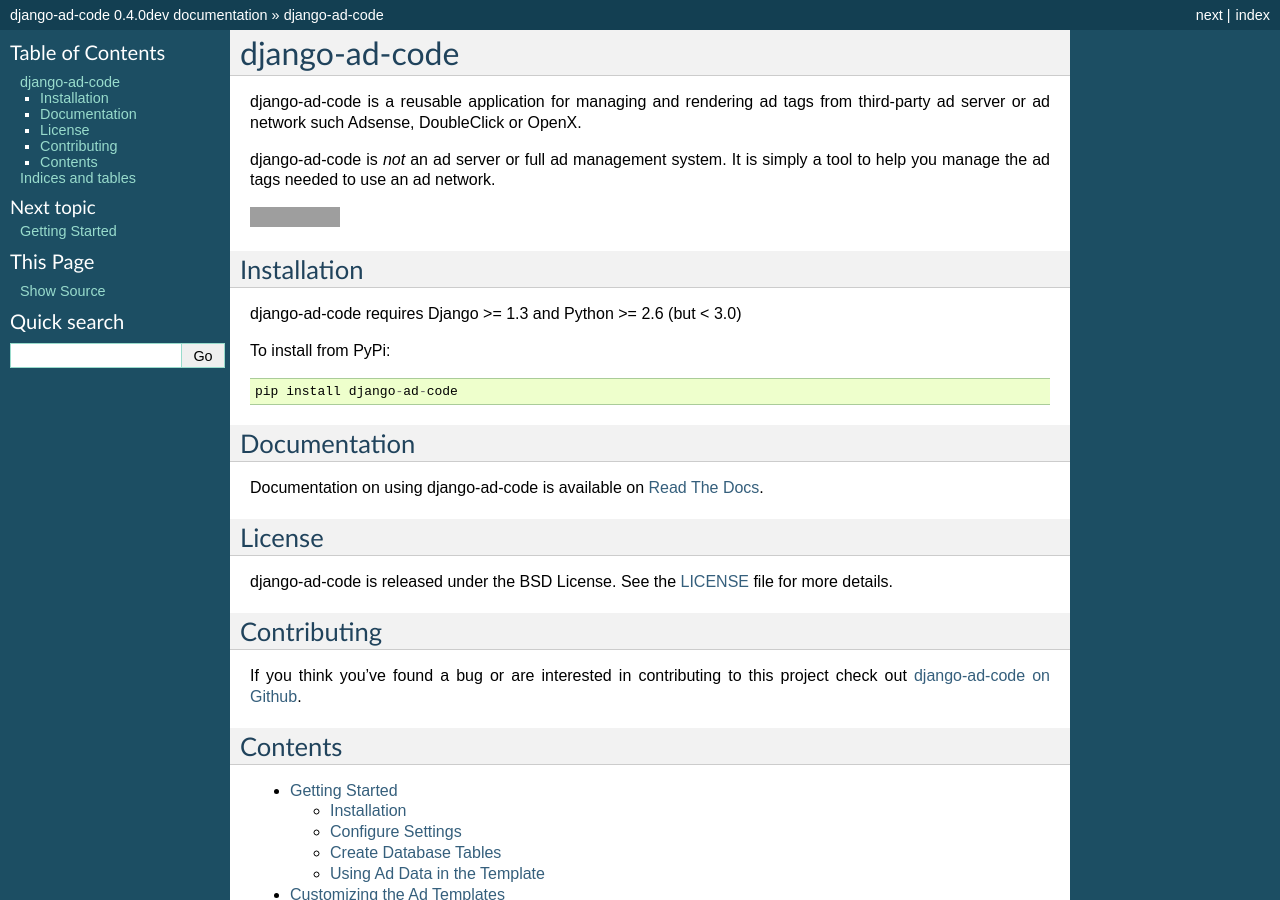
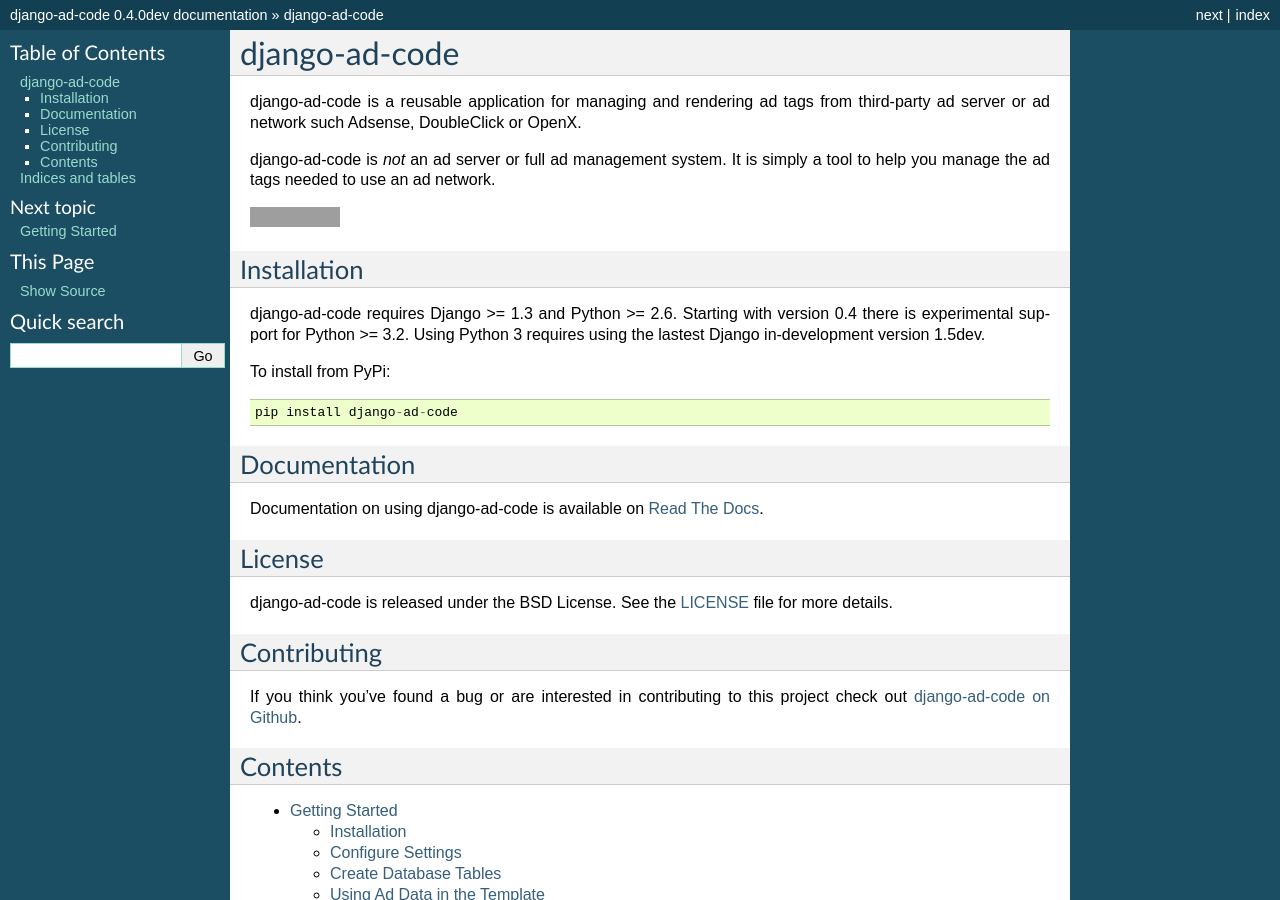
Before and after one commit to mlavin/django-ad-code, a Sphinx documentation site: the page built from docs/index.rst, in a window 1280 px wide and 900 px high. Built offline with Sphinx 7.4.7, drawn with Linux system fonts in a browser that asks for light colours; grey boxes are pictures that could not be loaded.

Commit message:
Release notes and info for the current state of Python 3 support.

```diff
--- a/README.rst
+++ b/README.rst
@@ -16,7 +16,9 @@
 Installation
 --------------------------------------
 
-django-ad-code requires Django >= 1.3 and Python >= 2.6 (but < 3.0)
+django-ad-code requires Django >= 1.3 and Python >= 2.6. Starting with version
+0.4 there is experimental support for Python >= 3.2. Using Python 3 requires
+using the lastest Django in-development version 1.5dev.
 
 To install from PyPi::
 
--- a/docs/releases.rst
+++ b/docs/releases.rst
@@ -12,6 +12,7 @@
 - Documentation for integrating DoubleClick tags
 - Documentation for integrating OpenX tags
 - Travis CI integration
+- Experimental Python 3 (3.2+) support
 
 
 v0.3.1 (Released 2012-05-19)
```
